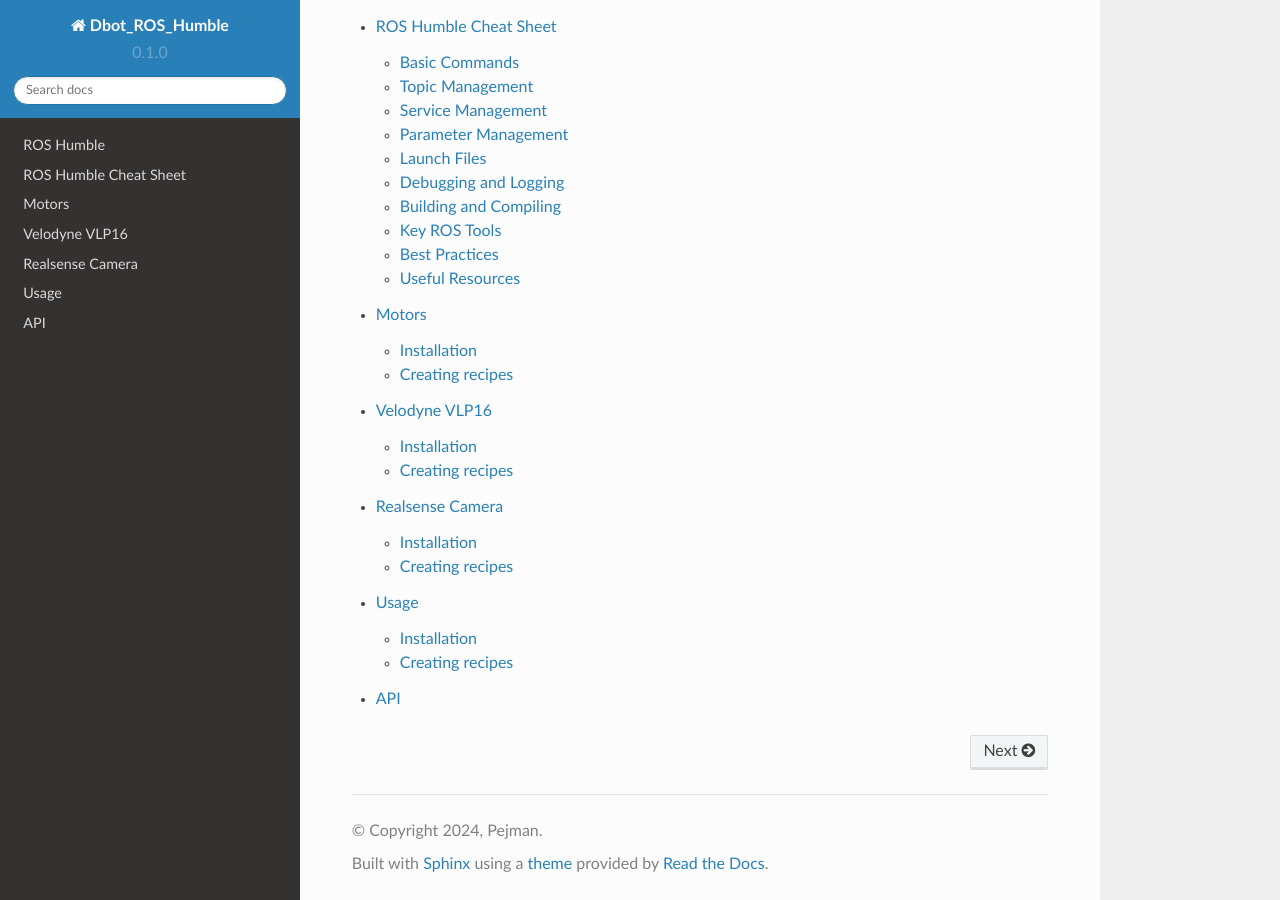
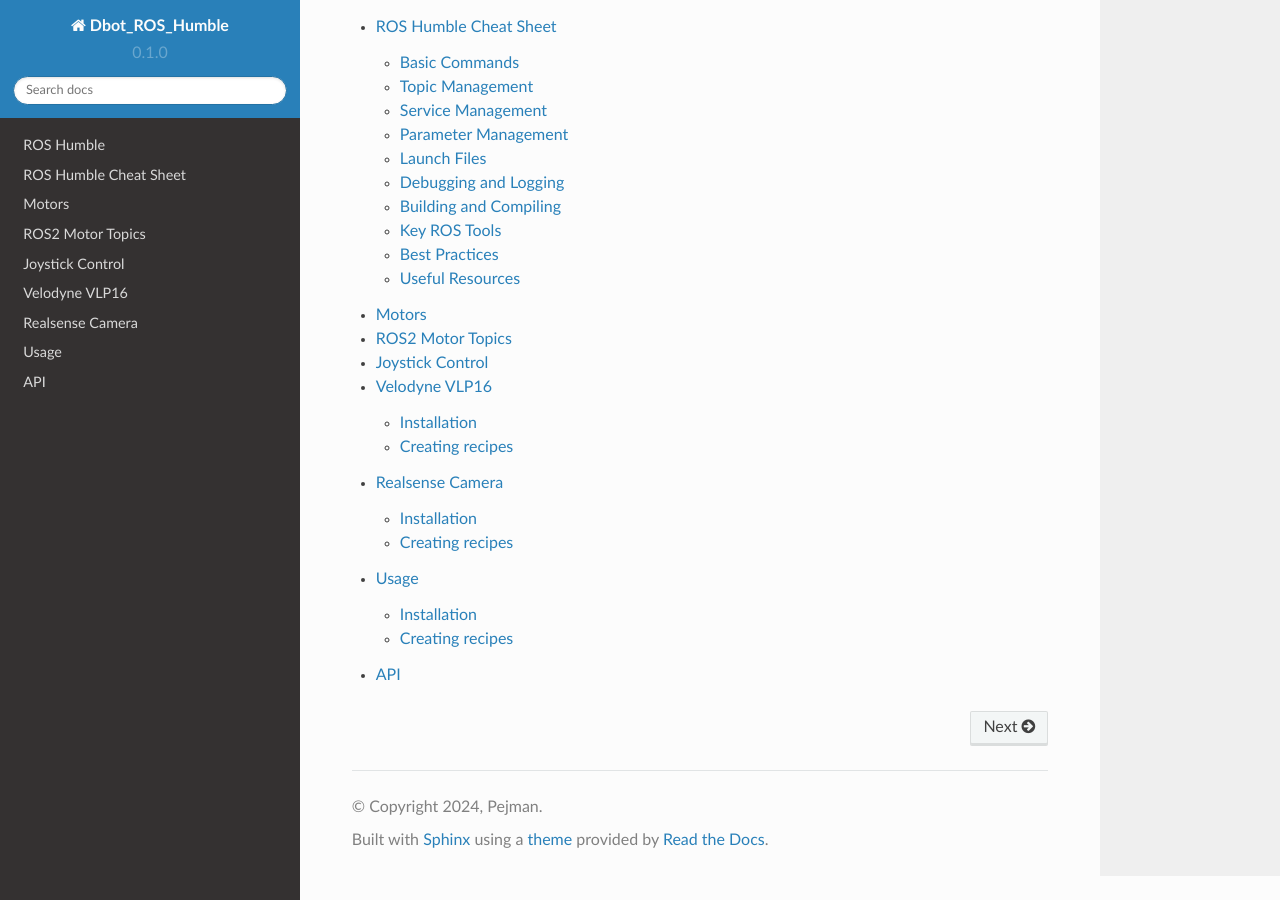
Before and after one commit to Pejman712/DbotROSHumble, a Sphinx documentation site: the page built from docs/source/index.rst, in a window 1280 px wide and 900 px high, scrolled down 614 px. Built offline with Sphinx 7.4.7 and the Read the Docs theme 2.0.0, drawn with Linux system fonts in a browser that asks for light colours; some of the changed lines change nothing that is shown.

Commit message:
Update motors.rst

```diff
--- a/docs/source/motors.rst
+++ b/docs/source/motors.rst
@@ -1,33 +1,73 @@
 Motors
-=====
+======
+The wheel control is divided into three sections: Motor Controller (ZLTECH ZLA8015D), Hub Motors (ZLLG80ASM250 V3.0), and CAN Adapter (Peak-System PCAN-USB). OpenCAN is used to facilitate communication between the computer and the robot. "EXPLAIN CANOPEN, PDO AND SDO COMMUNICATION IN ONE PARAGRAPH". In the motor driver node, there are six files responsible for creating a connection between the computer and robot, each briefly explained as follows:
 
-.. _installation:
+- ROS2wrapper.py: This file creates publishers (wheel velocity values) and subscribers (cmd_val) in ROS2.
+- zlac80115d_canopen.py: A class that defines functions to control motors, such as setting target speed, halt, reading encoder speed, etc.
+- od_definitions.py: An object dictionary for factors and units.
+- Node_control.py: Conversion functions for a differential drive robot.
+- log_connector.py: Connects Python logs to ROS2 logs.
+- zlac8015d.eds: An electronic data sheet that zlac80115d_canopen.py reads for creating functions.
 
-Installation
-------------
+ROS2 Motor Topics
+=================
 
-To use Lumache, first install it using pip:
+.. note::
+
+Before using ROS2, the link between the motors and the computer needs to be established, which is accomplished by the following command:
 
 .. code-block:: console
 
-   (.venv) $ pip install lumache
+    $ sudo ip link set can0 up type can bitrate 500000
 
-Creating recipes
-----------------
+You can now initiate the motor driver node by running:
 
-To retrieve a list of random ingredients,
-you can use the ``lumache.get_random_ingredients()`` function:
+.. code-block:: console
 
-.. autofunction:: lumache.get_random_ingredients
+    $ ros2 run motor_driver motor_bringup
 
-The ``kind`` parameter should be either ``"meat"``, ``"fish"``,
-or ``"veggies"``. Otherwise, :py:func:`lumache.get_random_ingredients`
-will raise an exception.
+This node creates 1 subscriber, cmd_Val, receiving twist messages, and 2 publishers, left_velocity_rpm and right_velocity_rpm, as float64 messages in rpm.
 
-.. autoexception:: lumache.InvalidKindError
+You can now publish your target speed to cmd_val, and the motor will follow. In a new terminal, you can test it with the following command:
 
-For example:
+.. code-block:: console
 
->>> import lumache
->>> lumache.get_random_ingredients()
-['shells', 'gorgonzola', 'parsley']
+    $ ros2 topic pub /cmd_vel geometry_msgs/msg/Twist "linear:
+  x: 5.0
+  y: 0.0
+  z: 0.0
+angular:
+  x: 0.0
+  y: 0.0
+  z: 0.0"
+
+The dbot ROS humble package is also equipped with an odometry estimator based on wheel speed. You can run this node:
+
+.. code-block:: console
+
+    $ ros2 run odometry_estimator odometry_estimator
+
+This node publishes the odom topic, where you can access x and y direction pose. A sample code to read positions is provided in the API section.
+
+Joystick Control
+================
+
+The Dbot wheel can be controlled with a joystick. First, ensure the joystick is connected to the Dbot by testing the output of:
+
+.. code-block:: console
+
+    $ sudo jstest /dev/input/js0
+
+If you have received any feedback, run the next command, which creates joy messages in ROS from Linux input:
+
+.. code-block:: console
+
+    $ ros2 run joy_linux joy_linux_node
+
+In a new terminal, run the joycontrol node with:
+
+.. code-block:: console
+
+    $ ros2 run joycontrol joycontrol
+
+This node reads the joy messages and publishes cmd_vel. You can now drive around with the Dbot!
```
